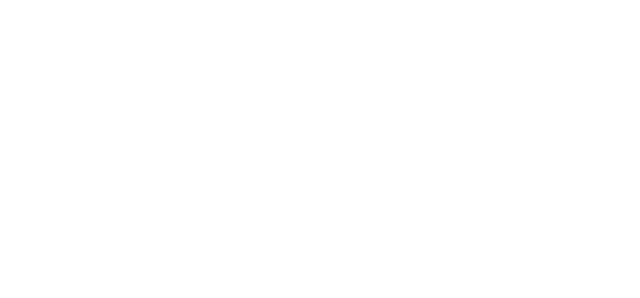
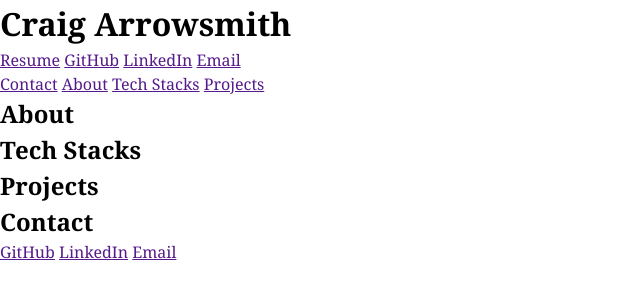
Before and after one commit to Craig90Dev/portfolio, a plain HTML site: page index.html in a window 1280 px wide. Shown: the whole page, without its empty margins (0-640 px from the left). Drawn offline with Linux system fonts and the light colour scheme.

Commit message:
Feat: index.html Add different sections with headers and anchor elements

```diff
--- a/index.html
+++ b/index.html
@@ -17,15 +17,36 @@
 </head>
 <body>
   <header>
+    <h1>Craig Arrowsmith</h1>
+    <a href="" target="_blank">Resume</a>
+    <a href="" target="_blank">GitHub</a>
+    <a href="" target="_blank">LinkedIn</a>
+    <a href="" target="_blank">Email</a>
     <nav>
-
+      <a href="">Contact</a>
+      <a href="">About</a>
+      <a href="">Tech Stacks</a>
+      <a href="">Projects</a>
     </nav>
   </header>
   <main>
-
+    <section>
+      <h2>About</h2>
+    </section>
+    <section>
+      <h2>Tech Stacks</h2>
+    </section>
+    <section>
+      <h2>Projects</h2>
+    </section>
+    <section>
+      <h2>Contact</h2>
+    </section>
   </main>
   <footer>
-
+    <a href="" target="_blank">GitHub</a>
+    <a href="" target="_blank">LinkedIn</a>
+    <a href="" target="_blank">Email</a>
   </footer>
 
   <script src="script.js"></script>
```
